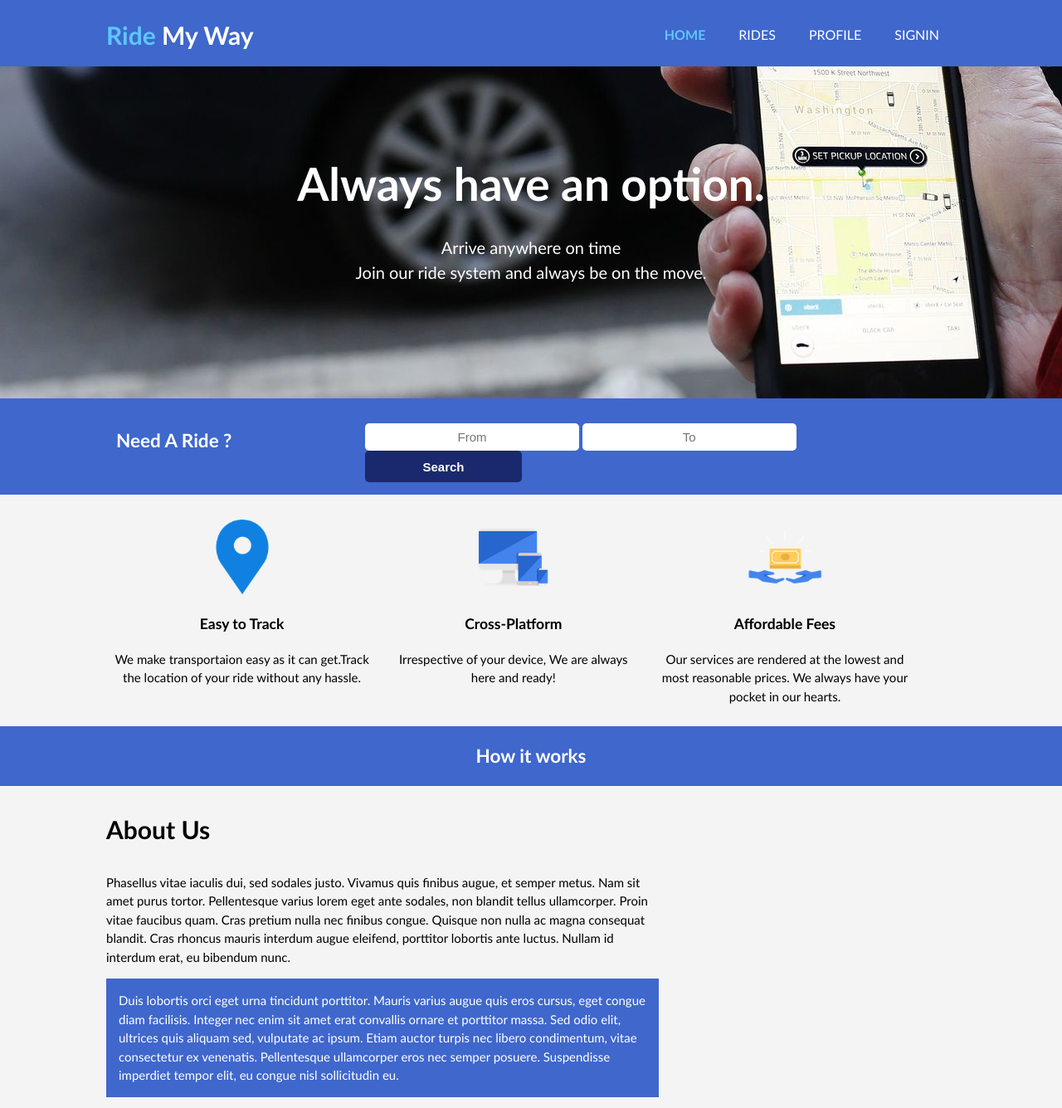
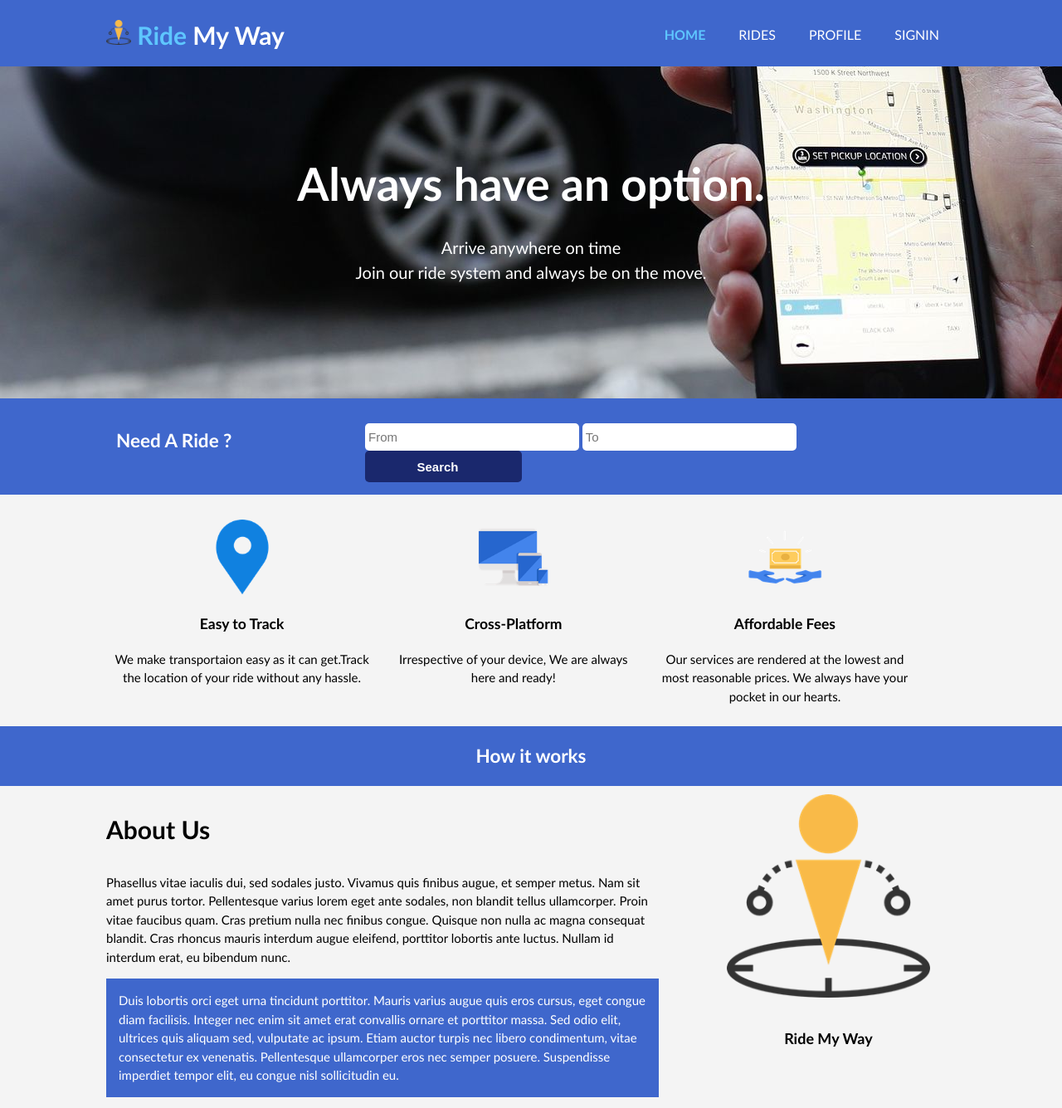
Before and after one commit to femi-dd/ride-my-way, a plain HTML site: page index.html in a window 1280 px wide. Shown: the top 1335 px of the page at 83% size. Drawn offline with Linux system fonts and the light colour scheme.

Commit message:
Updated CSS
Added button hover effect.
Added figure and caption on index page

```diff
--- a/UI/style.css
+++ b/UI/style.css
@@ -28,6 +28,12 @@ ul {
    font-weight: bold;
    font-size: 13px;
    text-align: center;
+   border-radius: 5px;
+}
+
+button:hover{
+   background-color: #5EC6FF;
+   cursor: pointer;
 }
 
 .dark {
@@ -79,8 +85,19 @@ header .highlight, header .current a {
 }
 
 header a:hover{
-   color:#cccccc;
-   font-weight:bold;
+   color:#5EC6FF;
+   /* font-weight:bold; */
+}
+
+figcaption {
+   text-align: center;
+   margin-top: 30px;
+   font-weight: bold;
+   font-size: 18px;
+}
+
+figure {
+   margin: 0;
 }
 
 /* Showcase */
@@ -129,8 +146,8 @@ input, #search button{
    font-size: 15px;
    border-radius: 5px;
    border-style: none;
-   /* padding-left: 5px; */
-   text-align: center;
+   padding-left: 6px;
+   /* text-align: center; */
 }
 
 /* Boxes */
@@ -225,6 +242,10 @@ form a {
    font-size: 30px;
 }
 
+#logo {
+   height: 30px;
+}
+
 /* Media Queries */
 @media(max-width: 768px) {
    header #branding,
--- a/index.html
+++ b/index.html
@@ -7,6 +7,7 @@
    <meta name="keywords" content="ride, rides, get rides, get local ride, get fast ride" />
    <meta name="author" content="Kole-Ibrahim AbdulQudus" />
    <title>Ride My Way | Get a ride now!</title>
+   <link rel="icon" href="./UI/images/favicon.ico" />
    <link rel="stylesheet" href="./UI/style.css" />
 </head>
 <body>
@@ -14,7 +15,7 @@
    <header>
       <div class="container">
          <div id="branding">
-            <h1><span class="highlight">Ride</span> My Way</h1>
+            <h1><img src="./UI/images/logo.png" id="logo" alt="Ride-My-Way_logo"/> <span class="highlight">Ride</span> My Way</h1>
          </div>
          <nav>
             <ul>
@@ -51,21 +52,21 @@
    <section id="boxes">
       <div class="container">
          <div class="box">
-            <img src="./UI/images/map.png" />
+            <img src="./UI/images/map.png"  alt="Ride-My-Way_map"/>
             <h3>Easy to Track</h3>
             <p>
                We make transportaion easy as it can get.Track the location of your ride without any hassle.
             </p>
          </div>
          <div class="box">
-            <img src="./UI/images/mobile.png" />
+            <img src="./UI/images/mobile.png"  alt="Ride-My-Way_mobile"/>
             <h3>Cross-Platform</h3>
             <p>
                Irrespective of your device, We are always here and ready!
             </p>
          </div>
          <div class="box">
-            <img src="./UI/images/money.png" />
+            <img src="./UI/images/money.png"  alt="Ride-My-Way_money"/>
             <h3>Affordable Fees</h3>
             <p>
                Our services are rendered at the lowest and most reasonable prices. We always have your pocket in our hearts.
@@ -91,6 +92,18 @@
                Duis lobortis orci eget urna tincidunt porttitor. Mauris varius augue quis eros cursus, eget congue diam facilisis. Integer nec enim sit amet erat convallis ornare et porttitor massa. Sed odio elit, ultrices quis aliquam sed, vulputate ac ipsum. Etiam auctor turpis nec libero condimentum, vitae consectetur ex venenatis. Pellentesque ullamcorper eros nec semper posuere. Suspendisse imperdiet tempor elit, eu congue nisl sollicitudin eu.
             </p>
          </article>
+
+         <aside id="sidebar">
+            <div class="container">
+               <figure>
+                  <img src="./UI/images/logo_b.png" width="100%" alt="Ride-My-Way_logo" />
+                  <figcaption>
+                     Ride My Way
+                  </figcaption>
+               </figure>
+            </div>
+         </aside>
+
       </div>
    </section>
 
```
Also changed, not shown: rides.html (+4 -3 lines), signin.html (+2 -1 lines), UI/images/favicon.ico (added), UI/images/logo.png (added), UI/images/logo_b.png (added).
